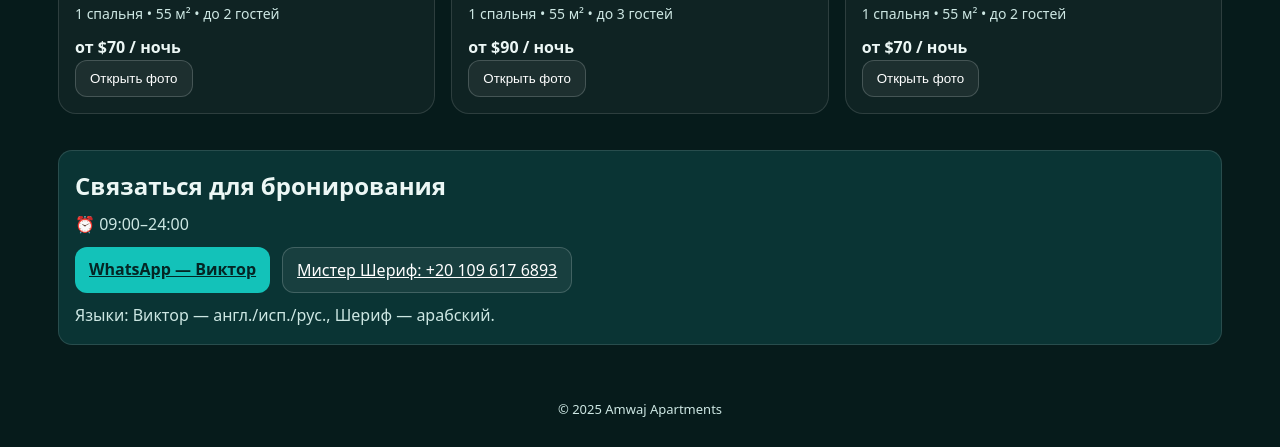
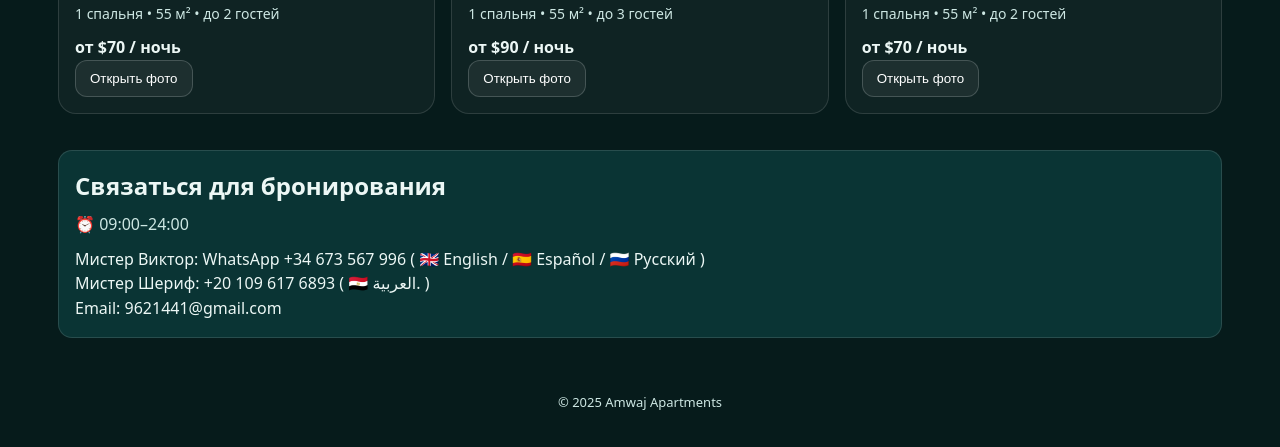
Before and after one commit to viktoramwaj/webapartments-, a plain HTML site: page index.html in a window 1280 px wide. Shown: the part 2084-2531 px from the top of the page. Drawn offline with Linux system fonts and the light colour scheme.

Commit message:
Add files via upload

```diff
--- a/index.html
+++ b/index.html
@@ -43,11 +43,12 @@
     <div style="background:#0a3434;border:1px solid rgba(255,255,255,.12);border-radius:14px;padding:16px">
       <h2 style="margin:0 0 8px">Связаться для бронирования</h2>
       <p style="margin:0;color:var(--muted)">⏰ 09:00–24:00</p>
-      <div style="display:flex;gap:12px;flex-wrap:wrap;margin-top:10px">
-        <a class="btn primary" href="https://wa.me/34673567996" target="_blank" rel="noopener">WhatsApp — Виктор</a>
-        <a class="btn" href="tel:+201096176893">Мистер Шериф: +20 109 617 6893</a>
-      </div>
-      <p style="margin:10px 0 0;color:var(--muted)">Языки: Виктор — англ./исп./рус., Шериф — арабский.</p>
+
+      <p style="margin:10px 0 0;">
+        Мистер Виктор: WhatsApp +34 673 567 996 ( 🇬🇧 English / 🇪🇸 Español / 🇷🇺 Русский )<br>
+        Мистер Шериф: +20 109 617 6893 ( 🇪🇬 العربية. )<br>
+        Email: 9621441@gmail.com
+      </p>
     </div>
   </section>
 
```
